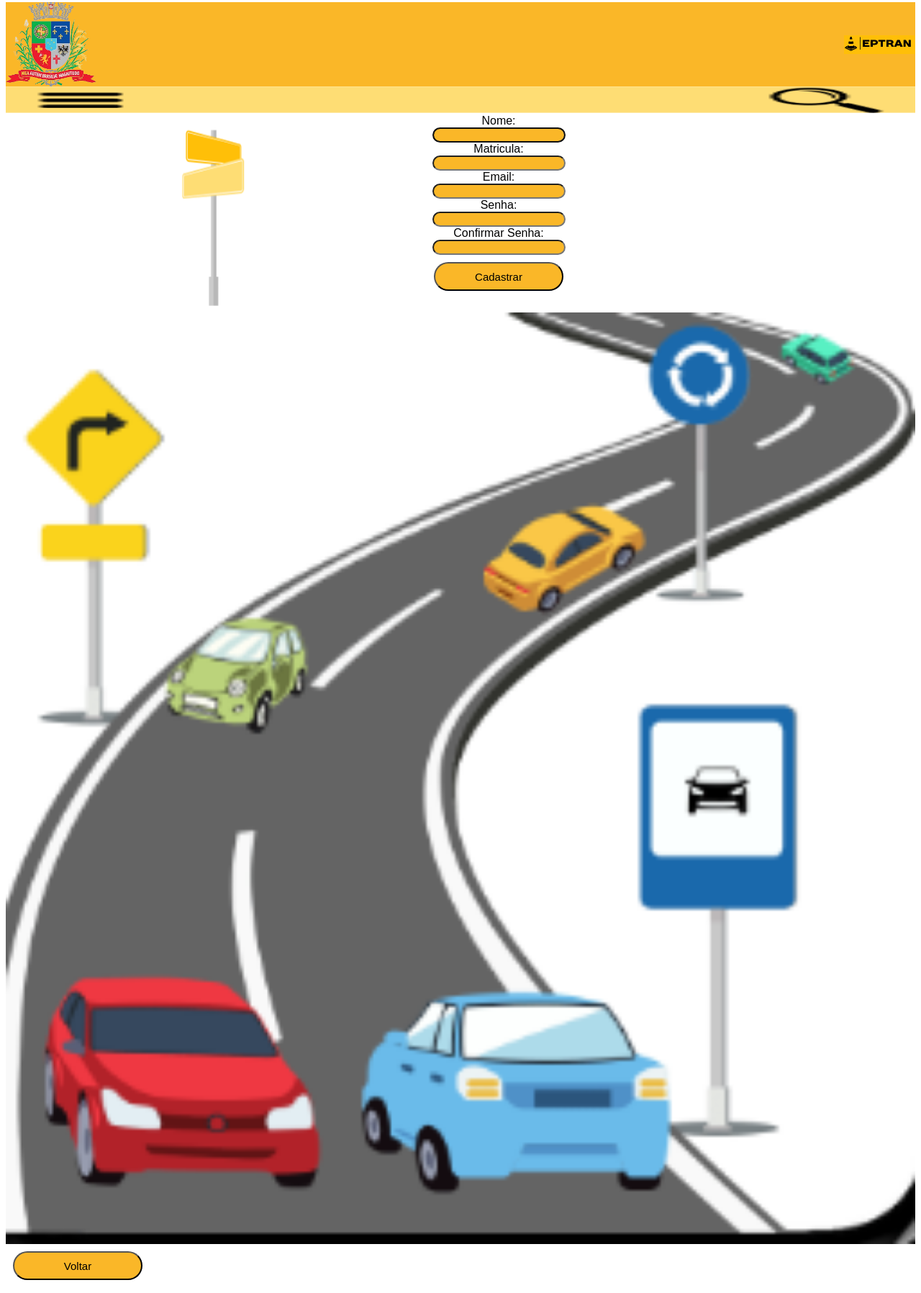
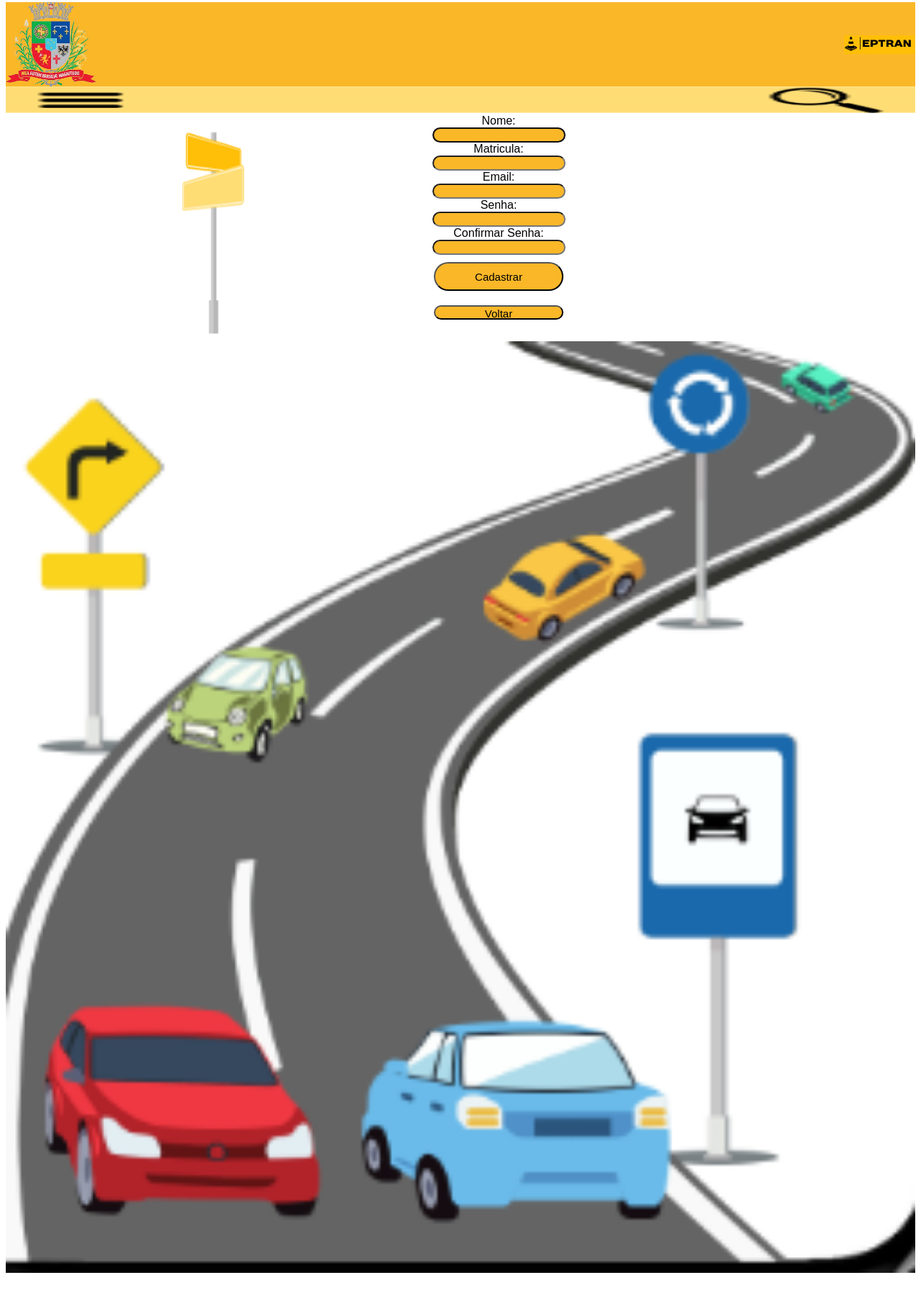
Before and after one commit to IzadoraBenedetti/Eptran, a plain HTML site: page Estrutura/Pagina_Cadastro.html in a window 1280 px wide. Shown: the part 5-1801 px from the top of the page at 72% size. Drawn offline with Linux system fonts and the light colour scheme.

Commit message:
Mudança no tamanho e local do botão voltar.

```diff
--- a/Estrutura/Pagina_Cadastro.html
+++ b/Estrutura/Pagina_Cadastro.html
@@ -42,6 +42,8 @@
                 </div>
 
                 <button id="Cadastrar" href="../Estrutura/Pagina_Logi.html">Cadastrar</button>
+                <br>
+                <button id="Voltar" href="../Estrutura/Pagina_home.html"> Voltar  </button>
 
             </div>
 
@@ -53,7 +55,7 @@
 <img  src="../Style/Imagens/Img de baixo .png" alt="" width="100%">
 </div>
 
-<button id="Voltar" href="../Estrutura/Pagina_home.html"> Voltar </button>
+
 </body>
 <script src="../script/Pagina_Cadastro.js"></script>
 
--- a/Style/Pagina_Cadastro.css
+++ b/Style/Pagina_Cadastro.css
@@ -52,9 +52,9 @@ input{
 #voltar{
     margin: 10px;
     background-color: #fab728;
-    border-radius: 100px;
+    border-radius: 50px;
     width: 180px;
-    height: 40px;
+    height: 20px;
     font-size: 15px;
     align-items: center;
 }
```
